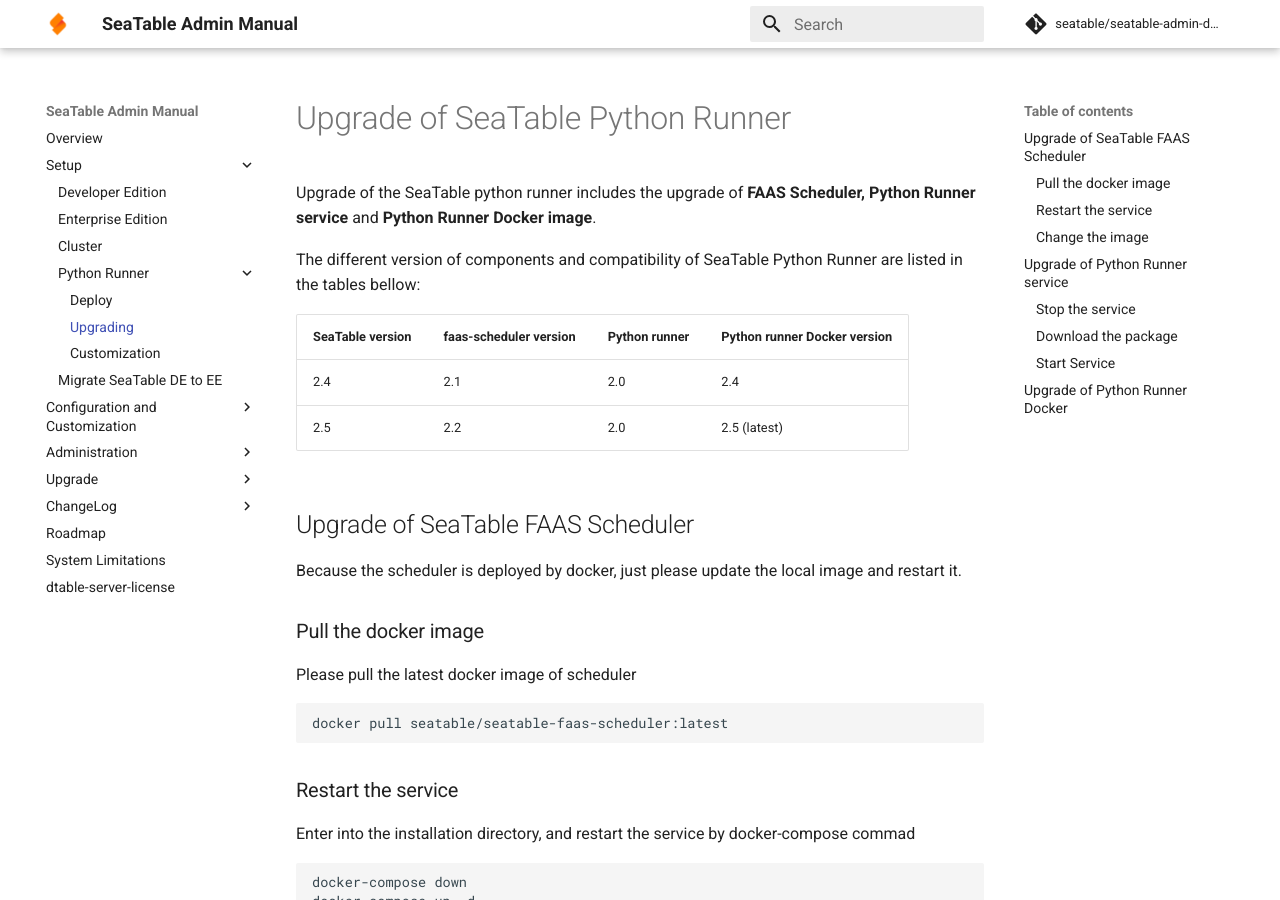
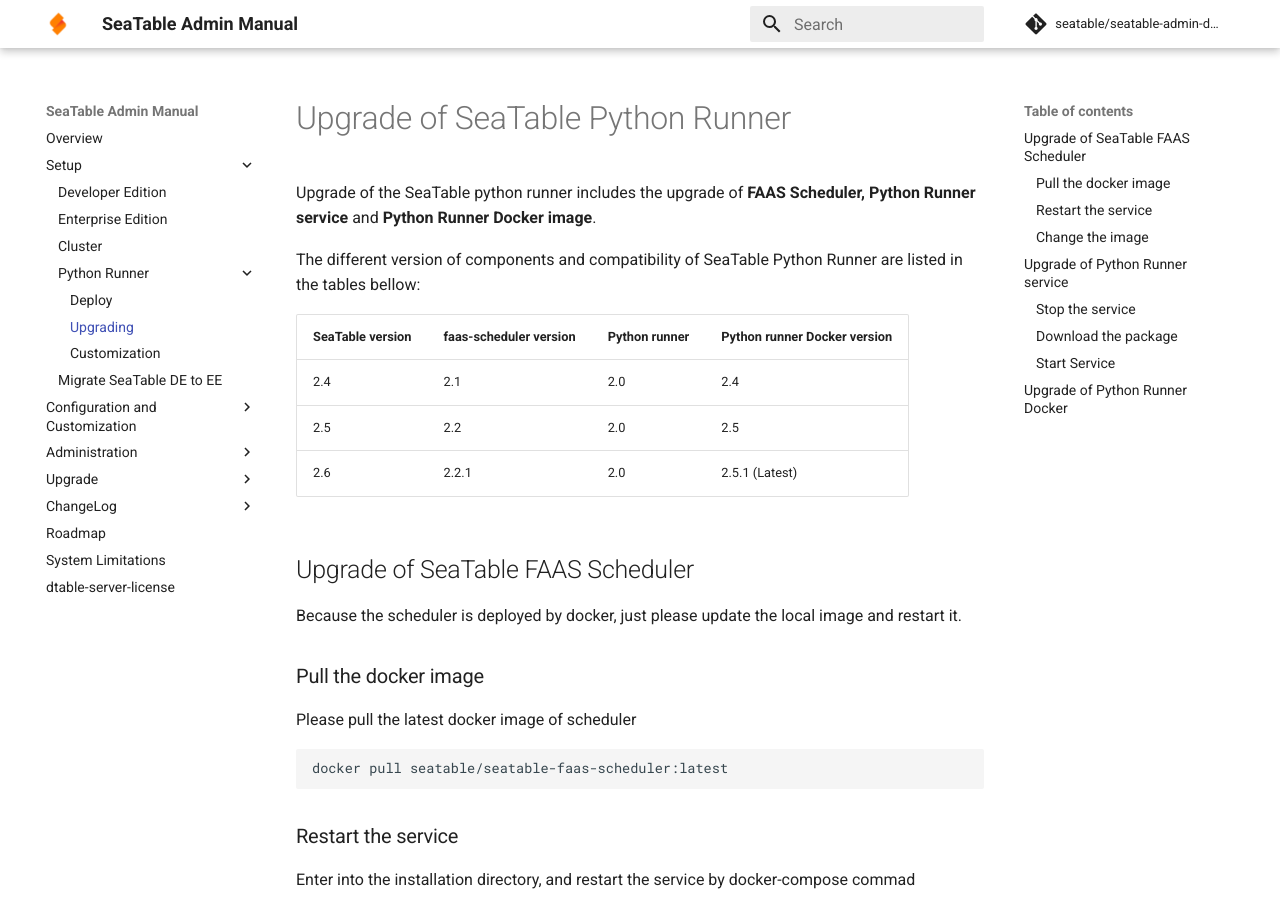
Before and after one commit to seatable/seatable-admin-docs, an MkDocs documentation site: the page built from manual/docker/Python-Runner/Update SeaTable Python Runner.md, in a window 1280 px wide and 900 px high. Built offline with MkDocs 1.6.1 and Material for MkDocs 9.7.7, drawn with Linux system fonts in a browser that asks for light colours; comment, search, counter and statistics services are not loaded.

Commit message:
Update Update SeaTable Python Runner.md
Add faas-scheduler version, python runner version and python runner docker version for SeaTable 2.6.

```diff
--- a/manual/docker/Python-Runner/Update SeaTable Python Runner.md
+++ b/manual/docker/Python-Runner/Update SeaTable Python Runner.md
@@ -5,9 +5,10 @@
 The different version of components and compatibility of SeaTable Python Runner are listed in the tables bellow:
 
 | SeaTable version | faas-scheduler version | Python runner | Python runner Docker version |
-| :--------------- | :--------------------- | :-------------| :---------------------------- |
-| 2.4              | 2.1                    | 2.0           | 2.4                           |
-| 2.5              | 2.2                    | 2.0           | 2.5 (latest)                  |
+| :--------------- | :--------------------- | :-------------| :----------------------------|
+| 2.4              | 2.1                    | 2.0           | 2.4                          |
+| 2.5              | 2.2                    | 2.0           | 2.5                          |
+| 2.6              | 2.2.1                  | 2.0           | 2.5.1 (Latest)               |
 
 
 ## Upgrade of SeaTable FAAS Scheduler
```
